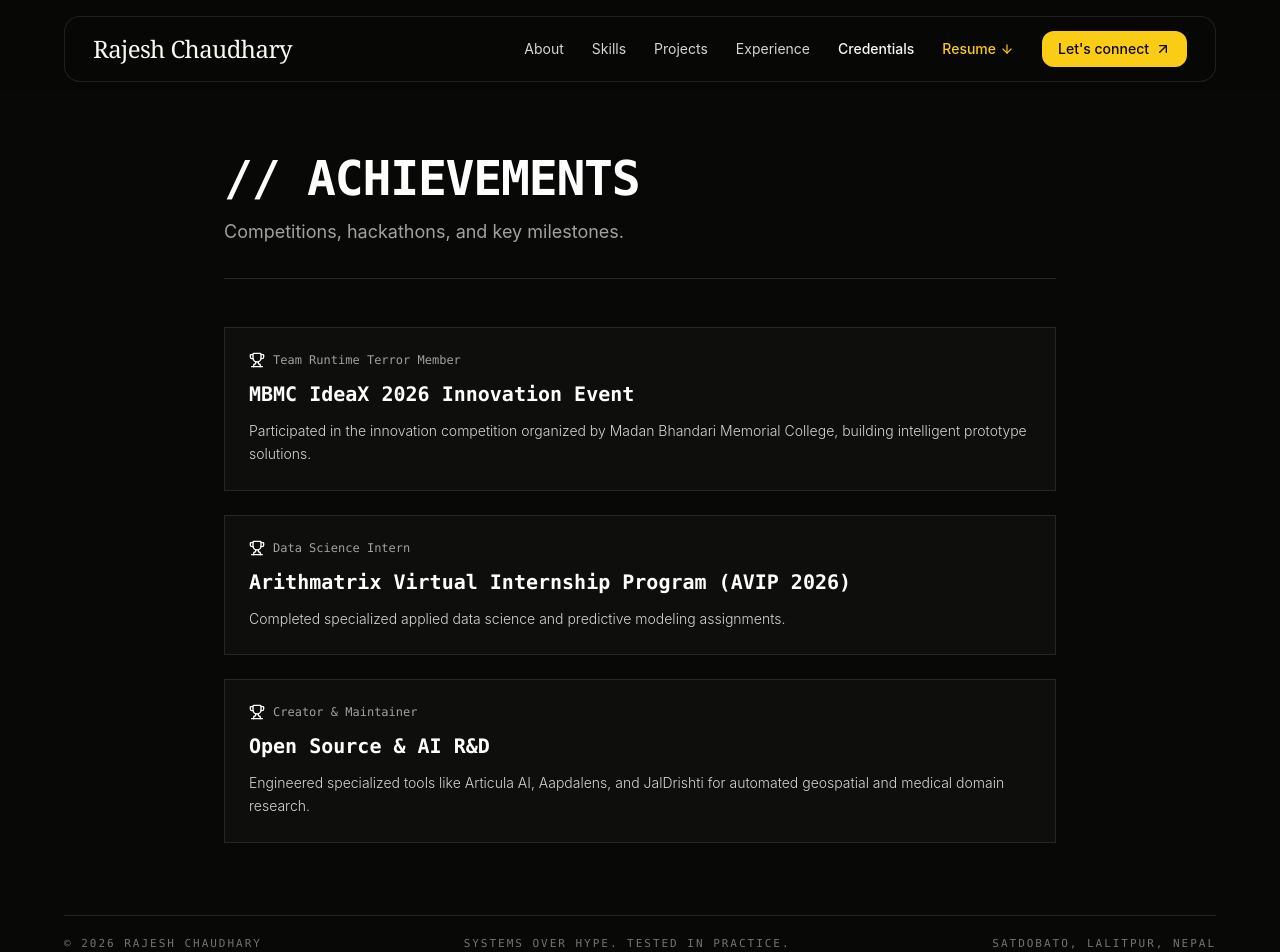
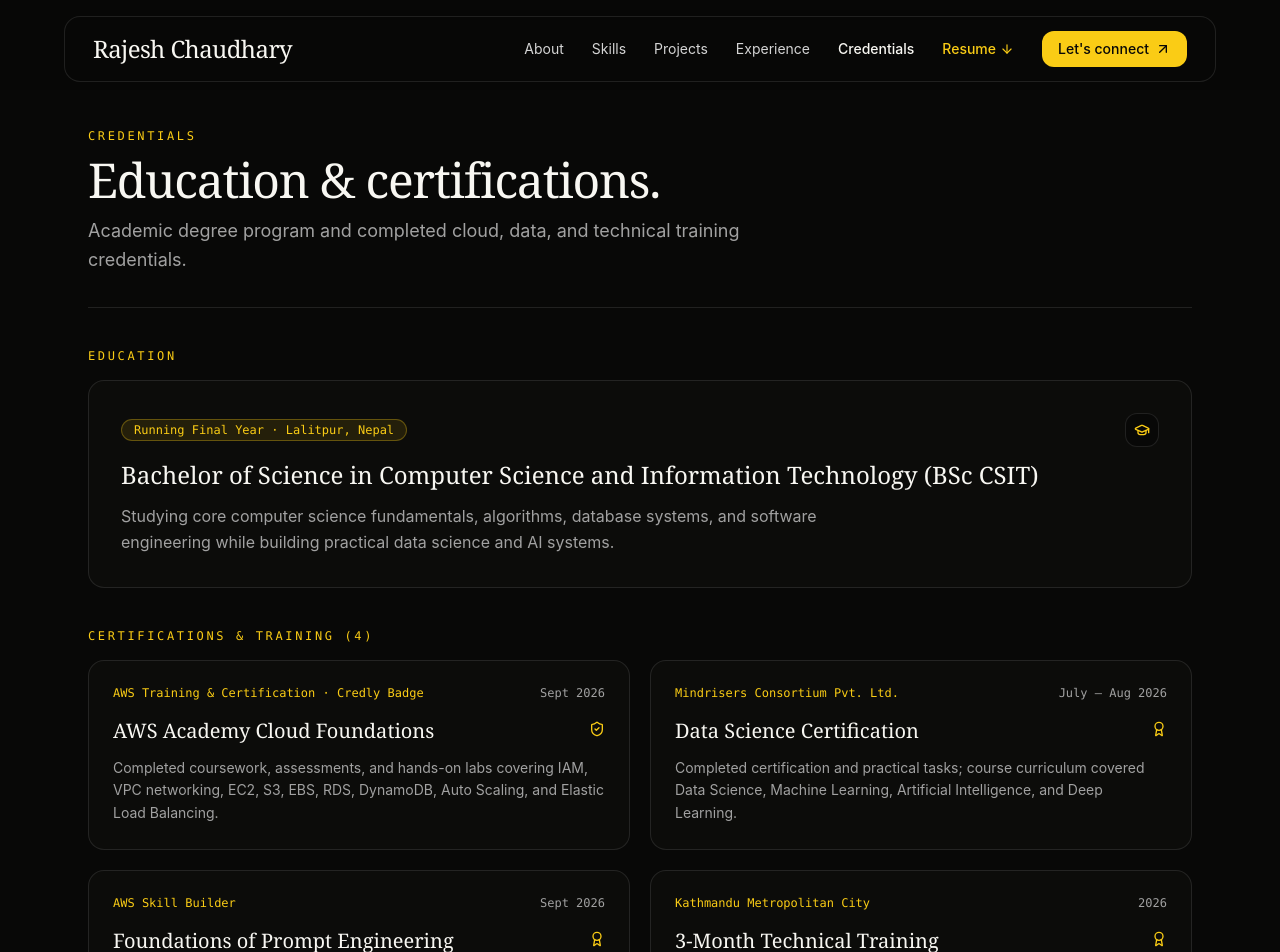
Before and after one commit to rajeshchauhdary/Portfolio, a React (Vite) app: page /achievements in a window 1280 px wide. Shown: the top 952 px of the page. Built offline with nearby package versions, Linux system fonts and the light colour scheme.

Commit message:
feat: update Credentials page with BSc CSIT education and completed certifications

```diff
--- a/src/pages/Achievements.jsx
+++ b/src/pages/Achievements.jsx
@@ -1,48 +1,116 @@
 import React from 'react';
-import { Award, Trophy } from 'lucide-react';
+import { GraduationCap, Award, ShieldCheck } from 'lucide-react';
 
-export default function Achievements() {
-  const achievements = [
+const certifications = [
   {
-      title: 'MBMC IdeaX 2026 Innovation Event',
-      role: 'Team Runtime Terror Member',
-      description: 'Participated in the innovation competition organized by Madan Bhandari Memorial College, building intelligent prototype solutions.'
+    issuer: 'AWS Training & Certification · Credly Badge',
+    period: 'Sept 2026',
+    title: 'AWS Academy Cloud Foundations',
+    details:
+      'Completed coursework, assessments, and hands-on labs covering IAM, VPC networking, EC2, S3, EBS, RDS, DynamoDB, Auto Scaling, and Elastic Load Balancing.',
+    icon: ShieldCheck,
   },
   {
-      title: 'Arithmatrix Virtual Internship Program (AVIP 2026)',
-      role: 'Data Science Intern',
-      description: 'Completed specialized applied data science and predictive modeling assignments.'
+    issuer: 'Mindrisers Consortium Pvt. Ltd.',
+    period: 'July — Aug 2026',
+    title: 'Data Science Certification',
+    details:
+      'Completed certification and practical tasks; course curriculum covered Data Science, Machine Learning, Artificial Intelligence, and Deep Learning.',
+    icon: Award,
   },
   {
-      title: 'Open Source & AI R&D',
-      role: 'Creator & Maintainer',
-      description: 'Engineered specialized tools like Articula AI, Aapdalens, and JalDrishti for automated geospatial and medical domain research.'
-    }
+    issuer: 'AWS Skill Builder',
+    period: 'Sept 2026',
+    title: 'Foundations of Prompt Engineering',
+    details:
+      'Studied structured prompt anatomy, XML delimiters, and output constraints for reliable LLM responses.',
+    icon: Award,
+  },
+  {
+    issuer: 'Kathmandu Metropolitan City',
+    period: '2026',
+    title: '3-Month Technical Training',
+    details:
+      'Completed a 3-month technical training course.',
+    icon: Award,
+  },
 ];
 
+export function Achievements() {
   return (
-    <div className="max-w-4xl mx-auto px-4 sm:px-6 lg:px-8 py-16 space-y-12">
-      <div className="space-y-4 border-b border-neutral-800 pb-8">
-        <h1 className="text-4xl sm:text-5xl font-bold tracking-tight text-white font-mono">
-          // ACHIEVEMENTS
+    <div className="max-w-6xl mx-auto px-4 sm:px-6 pt-8 pb-16 space-y-10">
+      <div className="space-y-3 border-b border-white/10 pb-8">
+        <span className="inline-block text-xs font-mono text-[#FACC15] uppercase tracking-[0.22em]">
+          CREDENTIALS
+        </span>
+        <h1 className="text-3xl sm:text-5xl font-serif tracking-tight text-[#F8F7F2]">
+          Education &amp; certifications.
         </h1>
-        <p className="text-neutral-400 text-lg">
-          Competitions, hackathons, and key milestones.
+        <p className="text-neutral-400 text-base sm:text-lg max-w-2xl leading-relaxed">
+          Academic degree program and completed cloud, data, and technical training credentials.
         </p>
       </div>
 
-      <div className="space-y-6">
-        {achievements.map((item, idx) => (
-          <div key={idx} className="border border-neutral-800 bg-neutral-900/40 p-6 space-y-3 hover:border-neutral-700 transition-colors">
-            <div className="flex items-center space-x-2 text-neutral-400 font-mono text-xs">
-              <Trophy className="w-4 h-4 text-white" />
-              <span>{item.role}</span>
+      <section className="space-y-4">
+        <span className="block text-xs font-mono text-[#FACC15] uppercase tracking-[0.22em]">
+          EDUCATION
+        </span>
+
+        <div className="rounded-2xl border border-white/10 bg-[#0C0C0A] p-6 sm:p-8 space-y-3 hover:border-[#FACC15]/40 transition-colors">
+          <div className="flex items-center justify-between gap-3">
+            <span className="inline-block rounded-full border border-[#FACC15]/30 bg-[#FACC15]/10 px-3 py-0.5 text-xs font-mono text-[#FACC15]">
+              Running Final Year · Lalitpur, Nepal
+            </span>
+            <div className="rounded-xl border border-white/10 bg-[#080807] p-2 text-[#FACC15]">
+              <GraduationCap className="w-4 h-4" />
             </div>
-            <h2 className="text-xl font-bold text-white font-mono">{item.title}</h2>
-            <p className="text-neutral-300 text-sm font-light leading-relaxed">{item.description}</p>
           </div>
-        ))}
+
+          <h2 className="text-xl sm:text-2xl font-serif text-[#F8F7F2]">
+            Bachelor of Science in Computer Science and Information Technology (BSc CSIT)
+          </h2>
+
+          <p className="text-sm sm:text-base text-neutral-400 leading-relaxed max-w-3xl">
+            Studying core computer science fundamentals, algorithms, database systems, and software engineering while building practical data science and AI systems.
+          </p>
         </div>
+      </section>
+
+      <section className="space-y-4">
+        <span className="block text-xs font-mono text-[#FACC15] uppercase tracking-[0.22em]">
+          CERTIFICATIONS &amp; TRAINING ({certifications.length})
+        </span>
+
+        <div className="grid grid-cols-1 md:grid-cols-2 gap-5 items-stretch">
+          {certifications.map((cert) => {
+            const Icon = cert.icon;
+            return (
+              <article
+                key={cert.title}
+                className="h-full flex flex-col rounded-2xl border border-white/10 bg-[#0C0C0A] p-6 space-y-3 hover:border-[#FACC15]/40 transition-colors"
+              >
+                <div className="flex items-center justify-between gap-3 text-xs font-mono">
+                  <span className="text-[#FACC15]">{cert.issuer}</span>
+                  <span className="text-neutral-400 shrink-0">{cert.period}</span>
+                </div>
+
+                <div className="flex items-start justify-between gap-3 pt-1">
+                  <h2 className="text-lg sm:text-xl font-serif text-[#F8F7F2]">
+                    {cert.title}
+                  </h2>
+                  <Icon className="w-4 h-4 text-[#FACC15] shrink-0 mt-1" />
+                </div>
+
+                <p className="text-sm text-neutral-400 leading-relaxed flex-1">
+                  {cert.details}
+                </p>
+              </article>
+            );
+          })}
+        </div>
+      </section>
     </div>
   );
 }
+
+export default Achievements;
```
Lines whose indentation alone changed are shown as unchanged.
